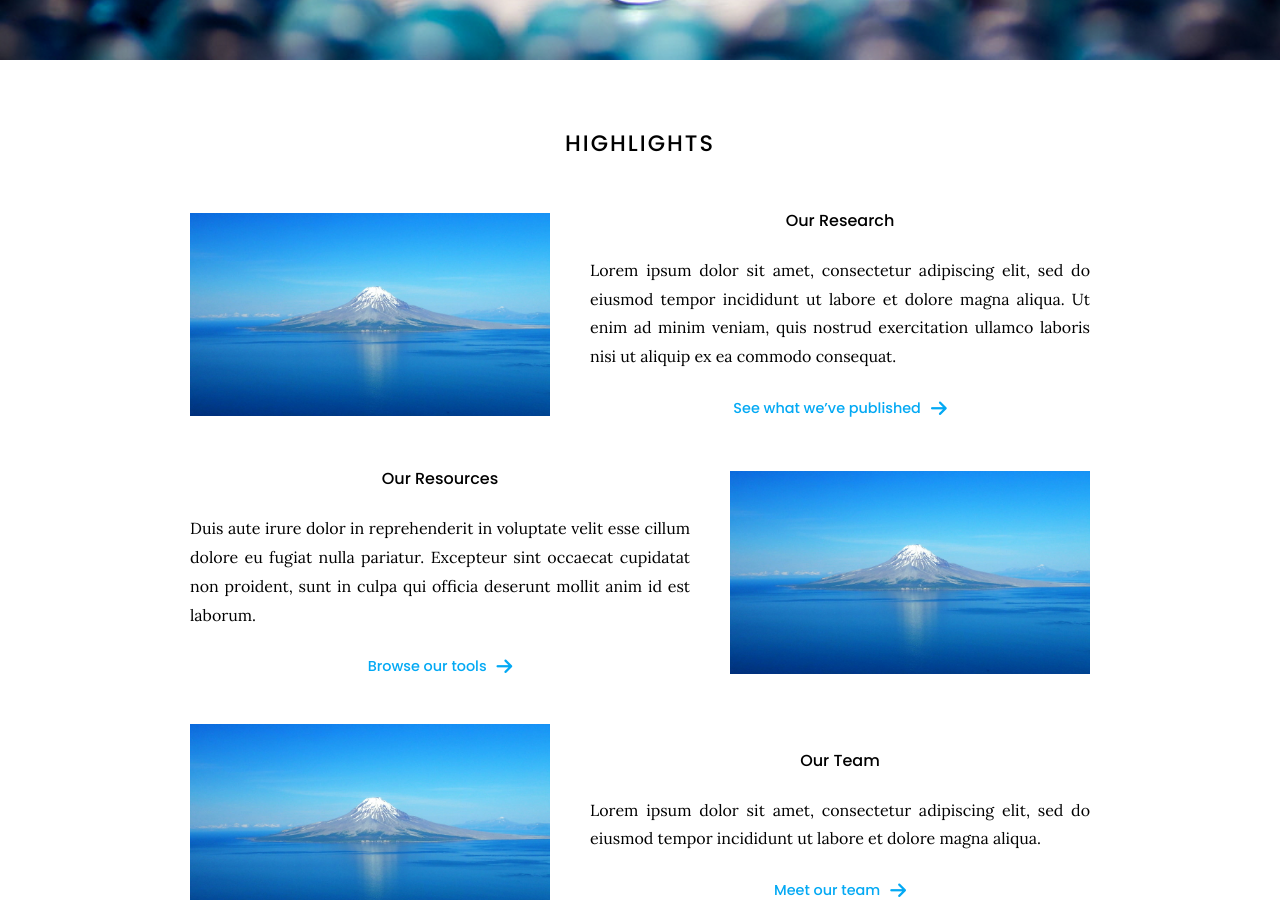
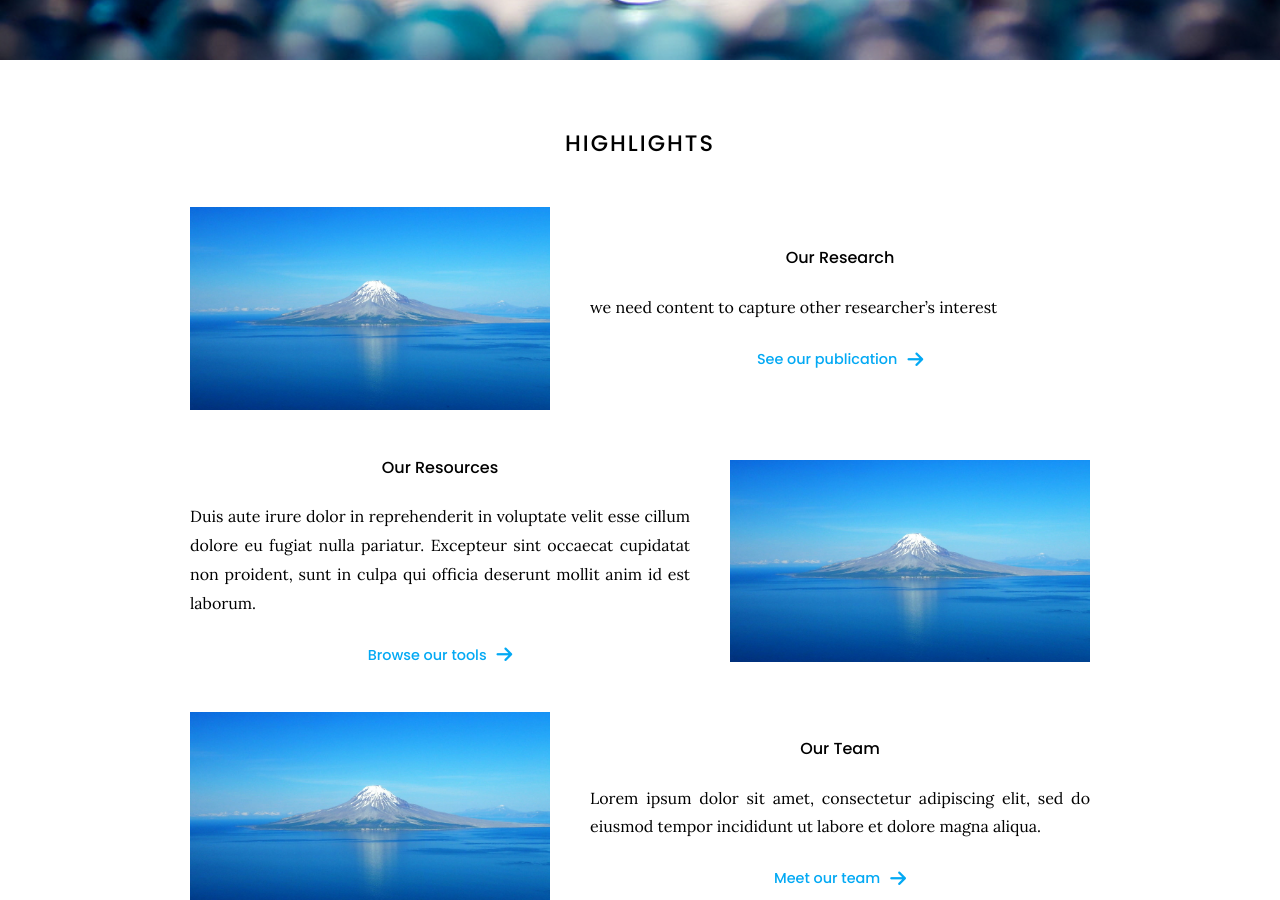
Before and after one commit to Ellison0920/lab-website, a Jekyll site: the page built from index.md, in a window 1280 px wide and 900 px high, scrolled down 565 px. Built offline with Jekyll 4.4.1, drawn with Linux system fonts in a browser that asks for light colours.

Commit message:
update some content

```diff
--- a/index.md
+++ b/index.md
@@ -34,13 +34,13 @@ Our research focused on ... .
 # Highlights
 
 {% capture text %}
-Lorem ipsum dolor sit amet, consectetur adipiscing elit, sed do eiusmod tempor incididunt ut labore et dolore magna aliqua.
-Ut enim ad minim veniam, quis nostrud exercitation ullamco laboris nisi ut aliquip ex ea commodo consequat.
+we need content to capture other researcher's interest
+
 
 {%
   include link.html
   link="research"
-  text="See what we've published"
+  text="See our publication"
   icon="fas fa-arrow-right"
   flip=true
 %}
```
Also changed, not shown: team/index.md (+4 -3 lines).
